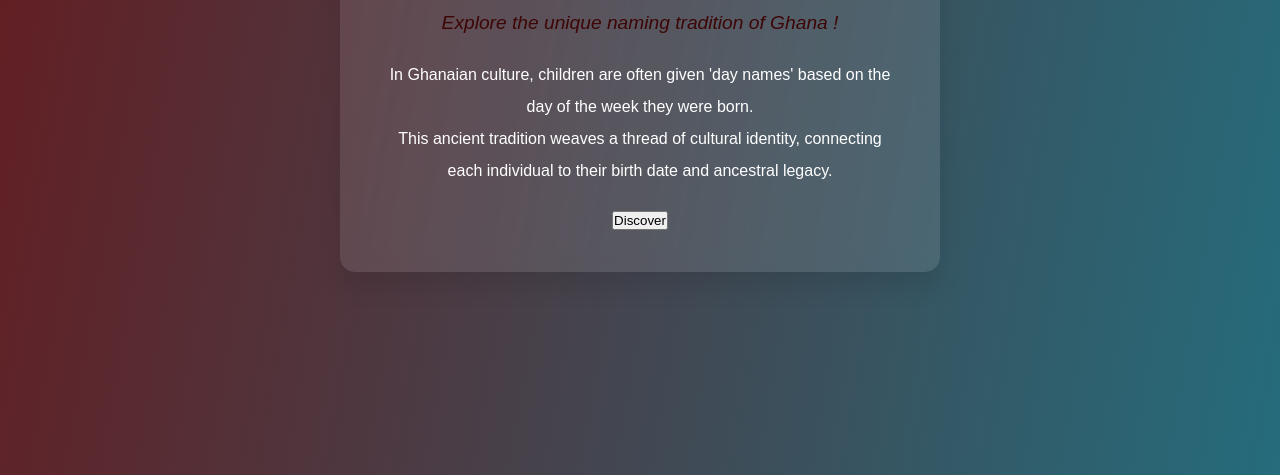
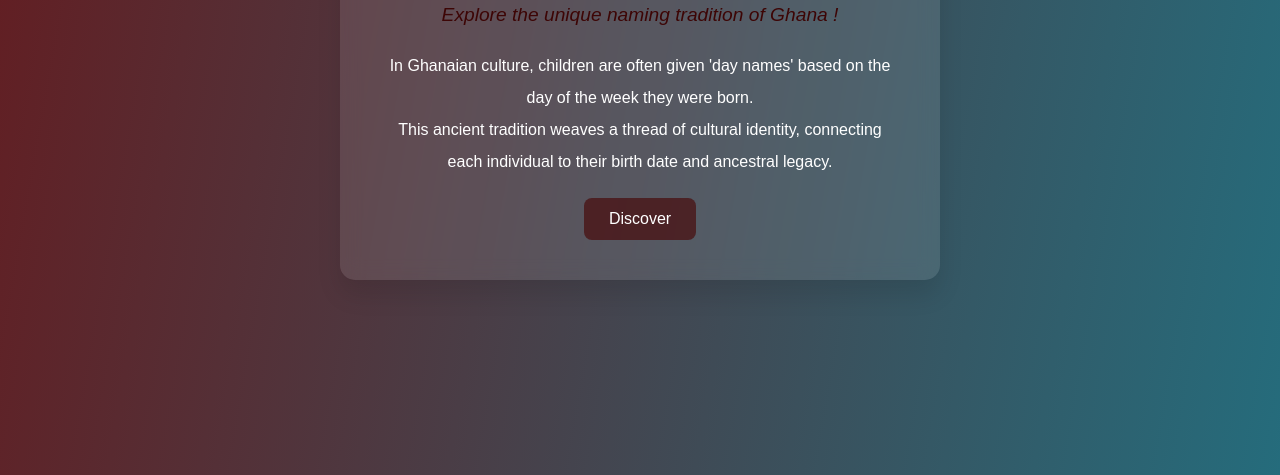
Before and after one commit to julie-waimiri/Akan-Name-Generator, a plain HTML site: page index.html in a window 1280 px wide. Shown: the part 322-797 px from the top of the page. Drawn offline with Linux system fonts and the light colour scheme; a script that the page names is missing.

Commit message:
Styled landing page button

```diff
--- a/style.css
+++ b/style.css
@@ -58,3 +58,20 @@ body {
     line-height: 2;
     font-size: 1rem;
 }
+
+#startButton {
+    background-color: #460707a8;
+    color: white;
+    border: none;
+    padding: 12px 25px;
+    font-size: 1rem;
+    border-radius: 8px;
+    cursor: pointer;
+    transition: all 0.3s ease;
+}
+
+#startButton:hover {
+    transform: scale(1.05);
+    box-shadow: 0 6px 8px rgba(0, 0, 0, 0.2);
+    background-color: rgb(173, 94, 94);
+}
```
